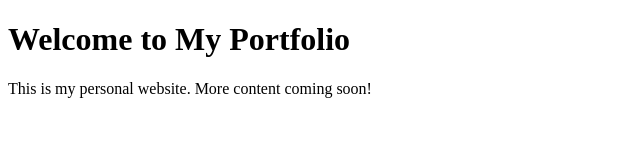
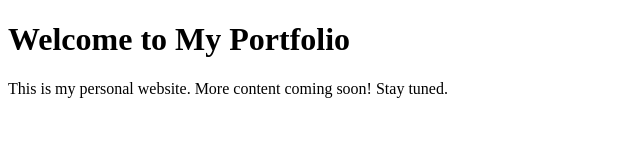
Before and after one commit to gregoryanderson6856-commits/portfolio, a plain HTML site: page index.html in a window 1280 px wide. Shown: the full height of the page, 0-640 px from the left. Drawn offline with Linux system fonts and the light colour scheme.

Commit message:
Update welcome message

```diff
--- a/index.html
+++ b/index.html
@@ -7,6 +7,6 @@
 </head>
 <body>
     <h1>Welcome to My Portfolio</h1>
-    <p>This is my personal website. More content coming soon!</p>
+    <p>This is my personal website. More content coming soon! Stay tuned.</p>
 </body>
 </html>
```
